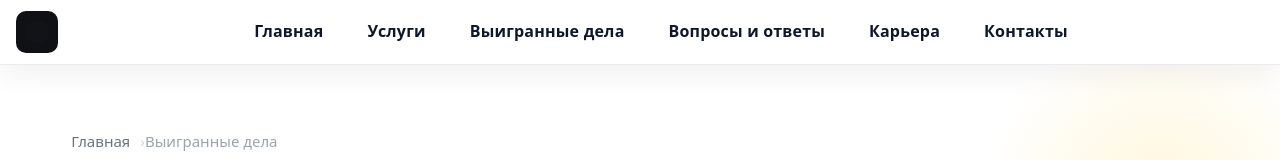
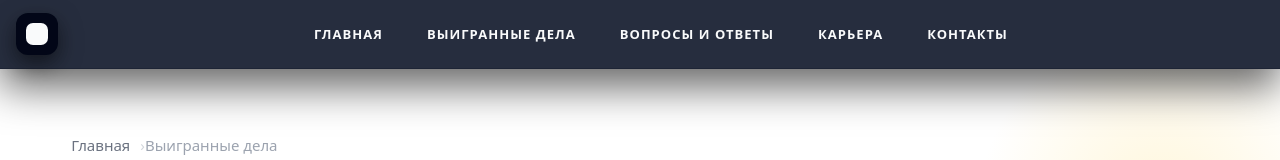
Before and after one commit to lvvNikolas/Bankruptcy-site, a Next.js app: page /cases in a window 1280 px wide. Shown: the top 160 px of the page. Built offline with nearby package versions, Linux system fonts and the light colour scheme.

Commit message:
feat(navbar): updated navbar design for hero harmony & fixed mobile menu

```diff
--- a/src/app/components/sections/Navbar/Navbar.tsx
+++ b/src/app/components/sections/Navbar/Navbar.tsx
@@ -2,61 +2,60 @@
 
 import { useEffect, useState } from "react";
 import Link from "next/link";
-import type { Route } from "next";
 import "@styles/Navbar.css";
 
-/** Ссылки меню */
-const LINKS: ReadonlyArray<{ href: Route; label: string }> = [
-  { href: "/" as Route, label: "Главная" },
-  { href: "/uslugi" as Route, label: "Услуги" },
-  { href: "/cases" as Route, label: "Выигранные дела" },
-  { href: "/faq" as Route, label: "Вопросы и ответы" },
-  { href: "/career" as Route, label: "Карьера" },
-  { href: "/contacts" as Route, label: "Контакты" },
-];
+/** Ссылки меню (без "Услуги") */
+const LINKS = [
+  { href: "/", label: "Главная" },
+  { href: "/cases", label: "Выигранные дела" },
+  { href: "/faq", label: "Вопросы и ответы" },
+  { href: "/career", label: "Карьера" },
+  { href: "/contacts", label: "Контакты" },
+] as const;
 
 export default function Navbar() {
   const [open, setOpen] = useState(false);
 
-  // Закрываем меню при ресайзе, чтобы не залипало
+  // Блокируем скролл страницы, когда меню открыто
   useEffect(() => {
-    const onResize = () => setOpen(false);
-    window.addEventListener("resize", onResize);
-    return () => window.removeEventListener("resize", onResize);
-  }, []);
+    if (!open) return;
+    const prev = document.body.style.overflow;
+    document.body.style.overflow = "hidden";
+    return () => {
+      document.body.style.overflow = prev;
+    };
+  }, [open]);
+
+  const toggleMenu = () => setOpen((v) => !v);
+  const closeMenu = () => setOpen(false);
 
   return (
     <header className="nav">
       <div className="nav__inner">
-        {/* ЛОГО слева */}
-        <Link
-          href={"/" as Route}
-          className="nav__logo"
-          aria-label="На главную"
-          prefetch={false}
-        >
+        {/* Логотип слева */}
+        <Link href="/" className="nav__logo" aria-label="На главную">
           <span />
         </Link>
 
         {/* Десктоп-меню по центру */}
         <nav className="nav__desk" aria-label="Основное меню">
           <ul className="nav__list" role="list">
-            {LINKS.map((l) => (
-              <li key={l.href} className="nav__item">
-                <Link href={l.href} className="nav__link" prefetch={false}>
-                  {l.label}
+            {LINKS.map((link) => (
+              <li key={link.href} className="nav__item">
+                <Link href={link.href} className="nav__link">
+                  {link.label}
                 </Link>
               </li>
             ))}
           </ul>
         </nav>
 
-        {/* Бургер справа (виден только на мобилке) */}
+        {/* Бургер справа (мобилка) */}
         <button
           type="button"
           className={`nav__burger ${open ? "is-open" : ""}`}
           aria-label={open ? "Закрыть меню" : "Открыть меню"}
-          onClick={() => setOpen((v) => !v)}
+          onClick={toggleMenu}
         >
           <span />
           <span />
@@ -66,27 +65,33 @@ export default function Navbar() {
 
       {/* Мобильный оверлей */}
       {open && (
-        <div className="nav__drop" role="dialog" aria-modal="true">
-          {/* Крестик внутри оверлея */}
+        <div
+          className="nav__drop"
+          role="dialog"
+          aria-modal="true"
+          onClick={(e) => {
+            // клик по фону закрывает, по контенту — нет
+            if (e.target === e.currentTarget) closeMenu();
+          }}
+        >
           <button
             type="button"
             className="nav__close"
             aria-label="Закрыть меню"
-            onClick={() => setOpen(false)}
+            onClick={closeMenu}
           >
             <span />
           </button>
 
           <ul className="nav__mList" role="list">
-            {LINKS.map((l) => (
-              <li key={`m-${l.href}`} className="nav__mItem">
+            {LINKS.map((link) => (
+              <li key={`m-${link.href}`} className="nav__mItem">
                 <Link
-                  href={l.href}
+                  href={link.href}
                   className="nav__mLink"
-                  prefetch={false}
-                  onClick={() => setOpen(false)}
+                  onClick={closeMenu}
                 >
-                  {l.label}
+                  {link.label}
                 </Link>
               </li>
             ))}
--- a/src/styles/Navbar.css
+++ b/src/styles/Navbar.css
@@ -1,13 +1,16 @@
 :root {
-  --nav-bg: #ffffff;
-  --nav-text: #0f172a;
-  --nav-muted: #64748b;
-  --nav-accent: #0f172a;
-  --nav-shadow: 0 10px 30px rgba(16, 24, 40, 0.06);
-  --nav-line: rgba(15, 23, 42, 0.08);
+  /* Цвета в тон hero: тёмный фон + золотой акцент */
+  --nav-bg: rgba(15, 23, 42, 0.9);          /* тёмно-синий / почти чёрный */
+  --nav-text: #f9fafb;                      /* почти белый */
+  --nav-muted: #9ca3af;
+  --nav-accent: #f9fafb;
+  --nav-underline: #f6d879;                /* золото как в кнопках hero */
+  --nav-shadow: 0 18px 42px rgba(0, 0, 0, 0.6);
+  --nav-line: rgba(15, 23, 42, 0.4);
 }
 
-/* Шапка */
+/* ===== Шапка ===== */
+
 .nav {
   position: sticky;
   top: 0;
@@ -16,43 +19,47 @@
   background: var(--nav-bg);
   border-bottom: 1px solid var(--nav-line);
   box-shadow: var(--nav-shadow);
+  backdrop-filter: blur(18px);
 }
 
 .nav__inner {
   max-width: min(1280px, calc(100% - 32px));
   margin: 0 auto;
-  min-height: 64px;
+  min-height: 68px;
 
   display: grid;
-  grid-template-columns: auto 1fr auto; /* логотип | меню | бургер */
+  grid-template-columns: auto 1fr auto; /* логотип — меню — бургер */
   align-items: center;
   gap: 16px;
 }
 
-/* ЛОГО */
+/* ===== Логотип ===== */
+
 .nav__logo {
   width: 42px;
   height: 42px;
-  border-radius: 10px;
-  background: #0f1115;
+  border-radius: 12px;
+  background: #020617;
   display: inline-grid;
   place-items: center;
+  box-shadow: 0 8px 22px rgba(0, 0, 0, 0.55);
 }
 .nav__logo > span {
   width: 22px;
   height: 22px;
-  border-radius: 6px;
-  background: #101317;
+  border-radius: 7px;
+  background: #f9fafb;
 }
 
-/* Десктоп-меню */
+/* ===== Десктоп-меню ===== */
+
 .nav__desk {
   justify-self: center;
 }
 .nav__list {
   display: flex;
   align-items: center;
-  gap: clamp(18px, 3.8vw, 44px);
+  gap: clamp(18px, 3.6vw, 44px);
   margin: 0;
   padding: 0;
   list-style: none;
@@ -64,22 +71,33 @@
   color: var(--nav-accent);
   text-decoration: none;
   font-weight: 800;
-  letter-spacing: 0.2px;
+  letter-spacing: 0.08em;
   white-space: nowrap;
+  text-transform: uppercase;
+  font-size: 13px;
 
-  background-image: linear-gradient(currentColor, currentColor);
+  background-image: linear-gradient(
+    to right,
+    var(--nav-underline),
+    var(--nav-underline)
+  );
   background-size: 0% 2px;
-  background-position: 0% 100%;
+  background-position: 0 100%;
   background-repeat: no-repeat;
-  transition: background-size 0.18s ease;
+  transition:
+    background-size 0.18s ease,
+    opacity 0.18s ease,
+    color 0.18s ease;
 }
 .nav__link:hover,
 .nav__link:focus-visible {
   background-size: 100% 2px;
   outline: none;
+  opacity: 0.9;
 }
 
-/* Бургер справа (мобилка) */
+/* ===== Бургер (мобилка) ===== */
+
 .nav__burger {
   width: 44px;
   height: 40px;
@@ -109,33 +127,41 @@
   transform: translateY(-7px) rotate(-45deg);
 }
 
-/* ===== Мобильный оверлей ===== */
+/* ===== Мобильное меню (оверлей) ===== */
 
-.nav__drop {
+.nav__overlay {
   position: fixed;
   inset: 0;
-  z-index: 999; /* перекрывает контент, но не мешает шапке, т.к. она выше */
-  background: #ffffff;
-  color: var(--nav-text);
-  display: grid;
-  grid-template-rows: auto 1fr; /* верхняя строка под крестик, ниже список */
-  align-items: center;
-  justify-items: center;
-  padding: max(16px, env(safe-area-inset-top)) 16px
-    max(16px, env(safe-area-inset-bottom));
-  overflow-y: auto;
+  z-index: 1200;                           /* выше шапки и контента */
+  background: rgba(15, 23, 42, 0.96);
+  display: flex;
+  justify-content: center;
+  align-items: stretch;
 }
 
-/* Кнопка-крестик внутри оверлея */
+.nav__overlayInner {
+  position: relative;
+  width: 100%;
+  max-width: 520px;
+  margin-inline: auto;
+  padding: max(24px, env(safe-area-inset-top) + 8px) 24px
+    max(24px, env(safe-area-inset-bottom) + 8px);
+  display: flex;
+  flex-direction: column;
+  align-items: center;
+}
+
+/* Кнопка-крестик */
+
 .nav__close {
   position: absolute;
   top: max(16px, env(safe-area-inset-top));
-  right: 16px;
+  right: 18px;
   width: 40px;
   height: 40px;
   border-radius: 12px;
-  border: 1px solid var(--nav-line);
-  background: #ffffff;
+  border: 1px solid rgba(148, 163, 184, 0.4);
+  background: rgba(15, 23, 42, 0.95);
   display: grid;
   place-items: center;
   cursor: pointer;
@@ -164,33 +190,34 @@
 }
 
 /* Список ссылок в оверлее */
+
 .nav__mList {
-  width: min(420px, 100%);
   margin: 0;
-  padding: 80px 0 24px; /* отступ сверху — под крестик */
+  padding: 72px 0 0;
   list-style: none;
-  display: grid;
-  justify-items: center;
-  row-gap: 8px;
+  width: 100%;
+  display: flex;
+  flex-direction: column;
+  align-items: stretch;
+  gap: 6px;
 }
 .nav__mItem {
-  width: 100%;
-}
-.nav__mItem + .nav__mItem {
-  border-top: 1px solid rgba(15, 23, 42, 0.08);
+  border-bottom: 1px solid rgba(148, 163, 184, 0.24);
 }
 .nav__mLink {
   display: block;
   padding: 18px 6px;
-  font-size: clamp(20px, 5.6vw, 28px);
+  font-size: clamp(18px, 5.2vw, 26px);
   font-weight: 800;
   color: var(--nav-text);
+  text-align: center;
   text-decoration: none;
-  letter-spacing: 0.2px;
-  text-align: center;
+  letter-spacing: 0.08em;
+  text-transform: uppercase;
 }
 
 /* ===== Респонсив ===== */
+
 @media (max-width: 1024px) {
   .nav__burger {
     display: grid;
@@ -201,7 +228,8 @@
   }
 }
 
-/* Reduce motion */
+/* ===== Reduce motion ===== */
+
 @media (prefers-reduced-motion: reduce) {
   .nav__link,
   .nav__burger span {
```
